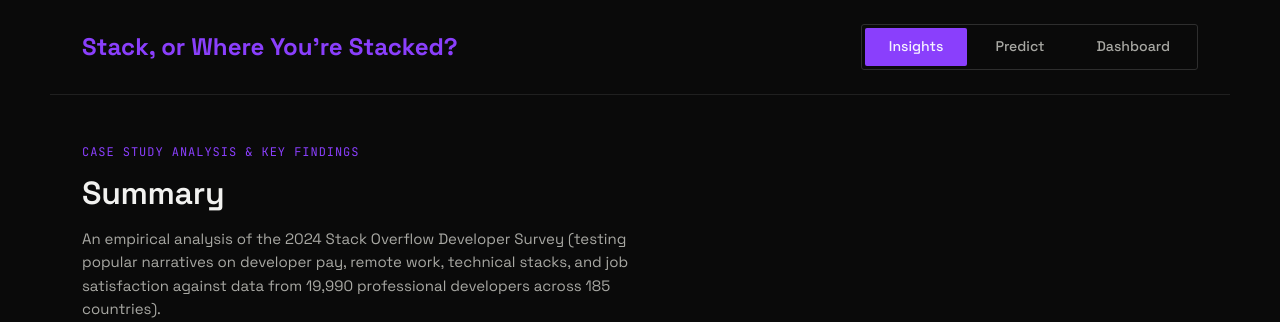
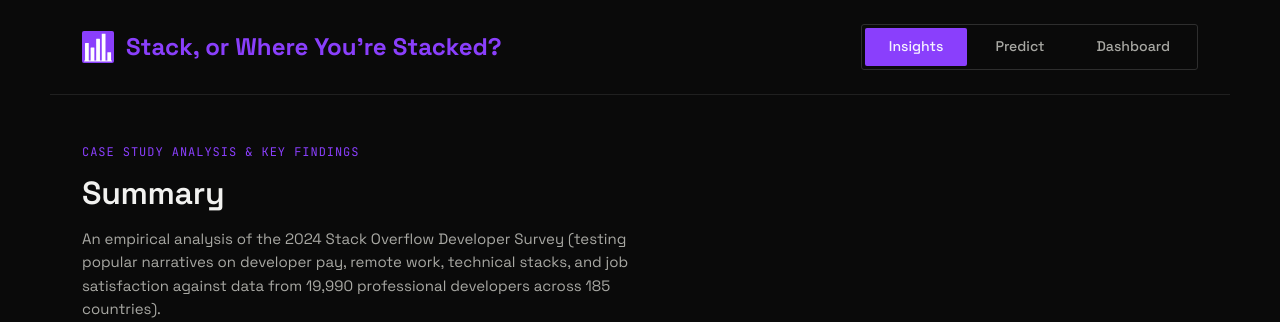
Before and after one commit to jibrix01/stacked, a Flask app: page / in a window 1280 px wide. Shown: the top 322 px of the page. Run offline with Flask 3, Linux system fonts and the light colour scheme.

Commit message:
added icon

```diff
--- a/backend/static/css/base.css
+++ b/backend/static/css/base.css
@@ -62,11 +62,11 @@ button { font-family: inherit; cursor: pointer; }
 }
 
 
-.stack-mark {
-  display: inline-flex;
-  align-items: flex-end;
-  gap: 3px;
-  height: 20px;
+.brand-icon {
+  height: 32px;
+  width: 32px;
+  border-radius: var(--radius-sm);
+  object-fit: contain;
 }
 .stack-mark span {
   width: 4px;
--- a/backend/templates/base.html
+++ b/backend/templates/base.html
@@ -4,6 +4,7 @@
   <meta charset="UTF-8">
   <meta name="viewport" content="width=device-width, initial-scale=1.0">
   <title>{% block title %}Stacked{% endblock %}</title>
+  <link rel="icon" type="image/svg+xml" href="{{ url_for('static', filename='img/favicon_data.svg') }}">
   <link rel="stylesheet" href="{{ url_for('static', filename='css/variables.css') }}">
   <link rel="stylesheet" href="{{ url_for('static', filename='css/base.css') }}">
   <link rel="stylesheet" href="{{ url_for('static', filename='css/components.css') }}">
@@ -12,6 +13,7 @@
 <body>
   <div class="topbar">
     <div class="brand">
+      <img src="{{ url_for('static', filename='img/favicon_data.svg') }}" alt="Stacked Icon" class="brand-icon">
       Stack, or Where You're Stacked?
     </div>
     <nav class="nav-links">
```
Also changed, not shown: backend/static/img/favicon_data.svg (added), favicon_data.svg (added).
